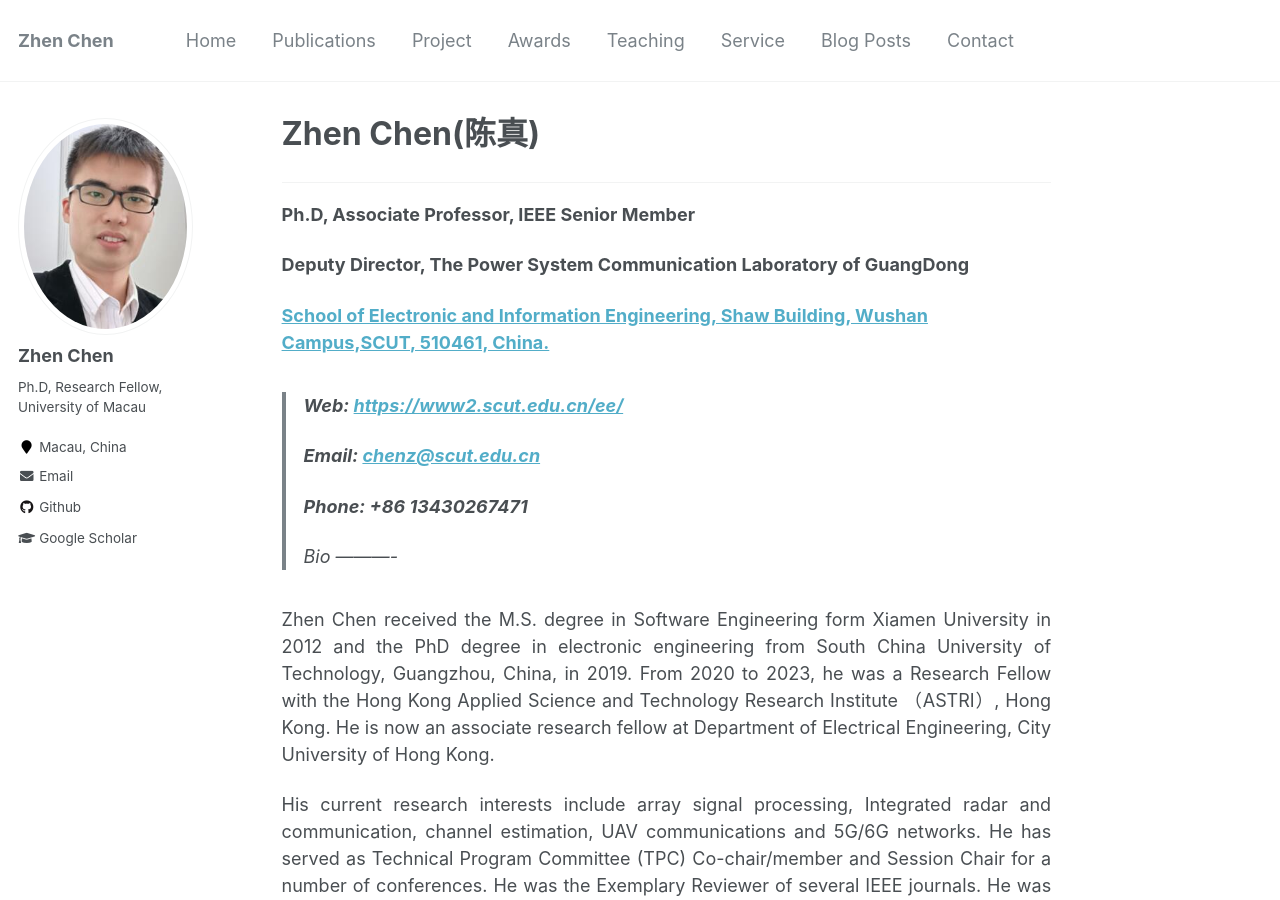
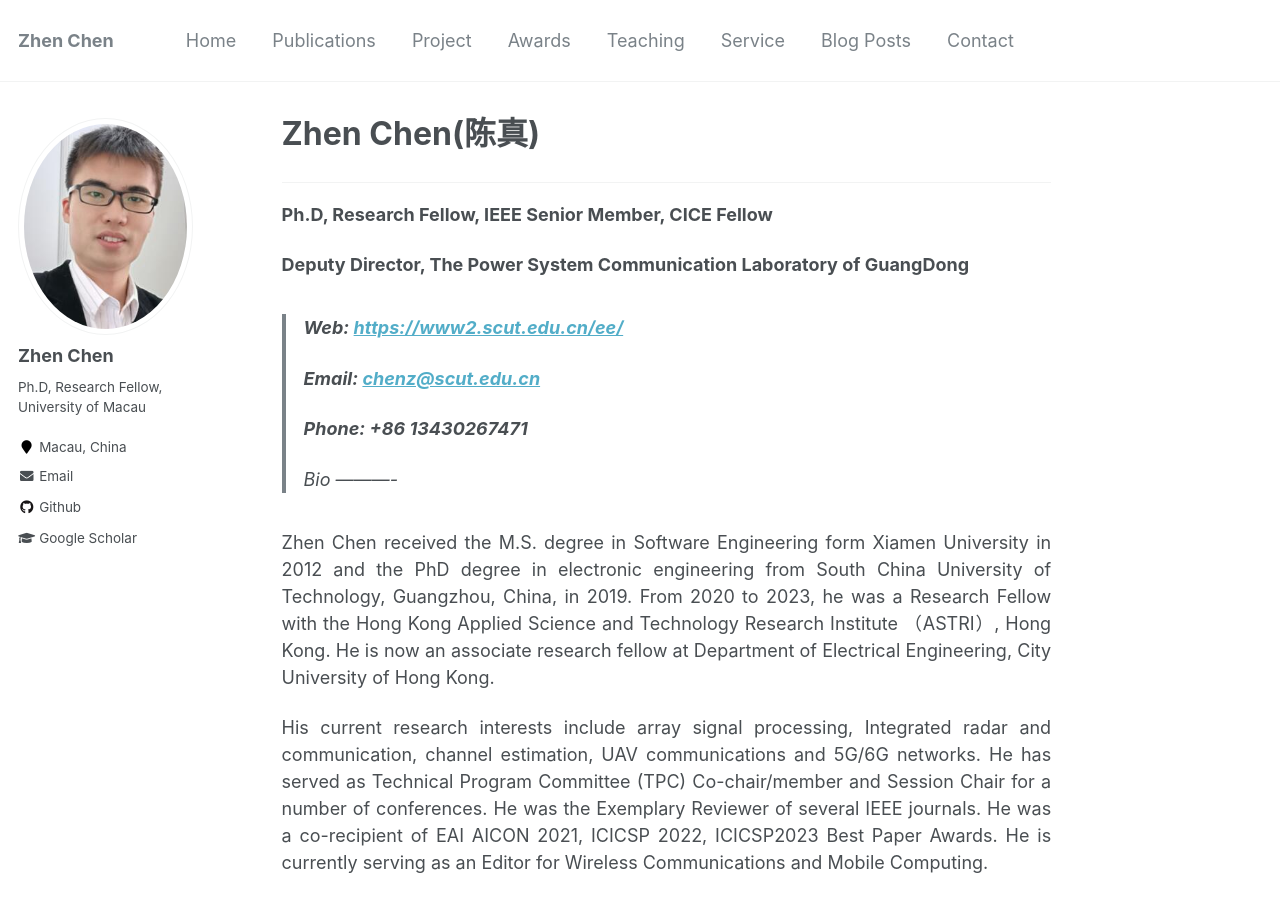
Before and after one commit to baile035/chenz_CV, a Jekyll site: the page built from _pages/about.md, in a window 1280 px wide and 900 px high. Built offline with Jekyll 4.4.1, drawn with Linux system fonts in a browser that asks for light colours.

Commit message:
Update about.md

```diff
--- a/_pages/about.md
+++ b/_pages/about.md
@@ -10,11 +10,12 @@ redirect_from:
 
 ***
 <html>
-<p><b style="line-height:50%"> Ph.D, Associate Professor, IEEE Senior Member </b> </p>
+<p><b style="line-height:50%"> Ph.D, Research Fellow, IEEE Senior Member, CICE Fellow </b> </p>
 <p><b style="line-height:50%"> Deputy Director, The Power System Communication Laboratory of GuangDong </b> </p>
+<!--
 <p><b style="line-height:50%"><a href="https://www.scut.edu.cn/">School of Electronic and Information Engineering, Shaw Building, Wushan Campus,SCUT, 510461, China.</a></b></p>
 
-<!--
+
 <p><b style="line-height:50%"><a href="http:// ">Institute of multi-dimensional signal processing(Shenzhen)</a></b></p>
 -->
 
```
